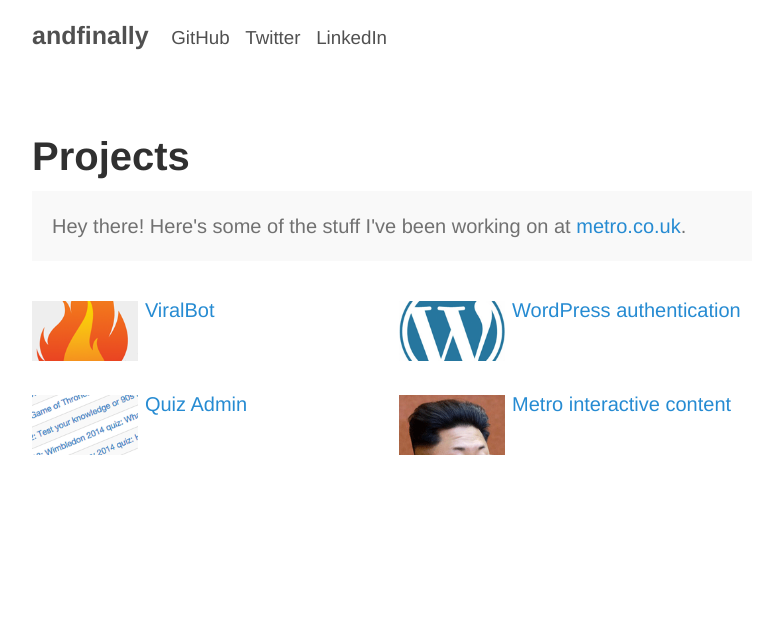
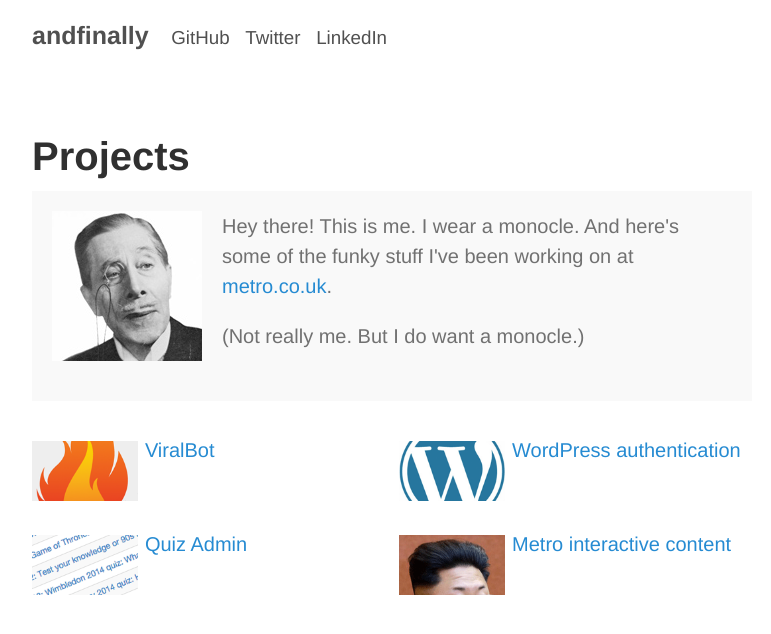
Before and after one commit to andfinally/andfinally.github.io, a Jekyll site: the page built from index.html, in a window 1280 px wide. Shown: the top 634 px of the page, without its empty margins (248-1019 px from the left). Built offline with Jekyll 4.4.1, drawn with Linux system fonts in a browser that asks for light colours; nearby versions of some CDN libraries; the list of posts is cut into pages by our own code.

Commit message:
Added image to homepage.

```diff
--- a/index.html
+++ b/index.html
@@ -6,9 +6,12 @@ comments: false
 
 <h1 class="page-title">Projects</h1>
 
-<p class="message page-message">
-  Hey there! Here's some of the stuff I've been working on at <a href="http://metro.co.uk">metro.co.uk</a>.
-</p>
+<div class="message page-message">
+	<img src="assets/2015/03/george-arliss-150x150.jpg" width="150" class="img-left">
+	<p>Hey there! This is me. I wear a monocle. And here's some of the funky stuff I've been working on at <a href="http://metro.co.uk">metro.co.uk</a>.</p>
+	<p>(Not really me. But I do want a monocle.)</p>
+
+</div>
 
 <div class="post-list row">
 	{% if site.tags['projects'] %}
--- a/public/css/poole.css
+++ b/public/css/poole.css
@@ -332,6 +332,11 @@ img {
 	margin: 1rem auto;
 }
 
+.img-left {
+	float: left;
+	margin-right: 1rem;
+}
+
 .margin-bottom {
 	margin-bottom: 2rem;
 }
@@ -369,6 +374,7 @@ tbody tr:nth-child(odd) th {
 
 .page-message {
 	margin-bottom: 2rem;
+	overflow: hidden;
 }
 
 .lead {
```
Also changed, not shown: assets/2015/03/george-arliss-150x150.jpg (added).
